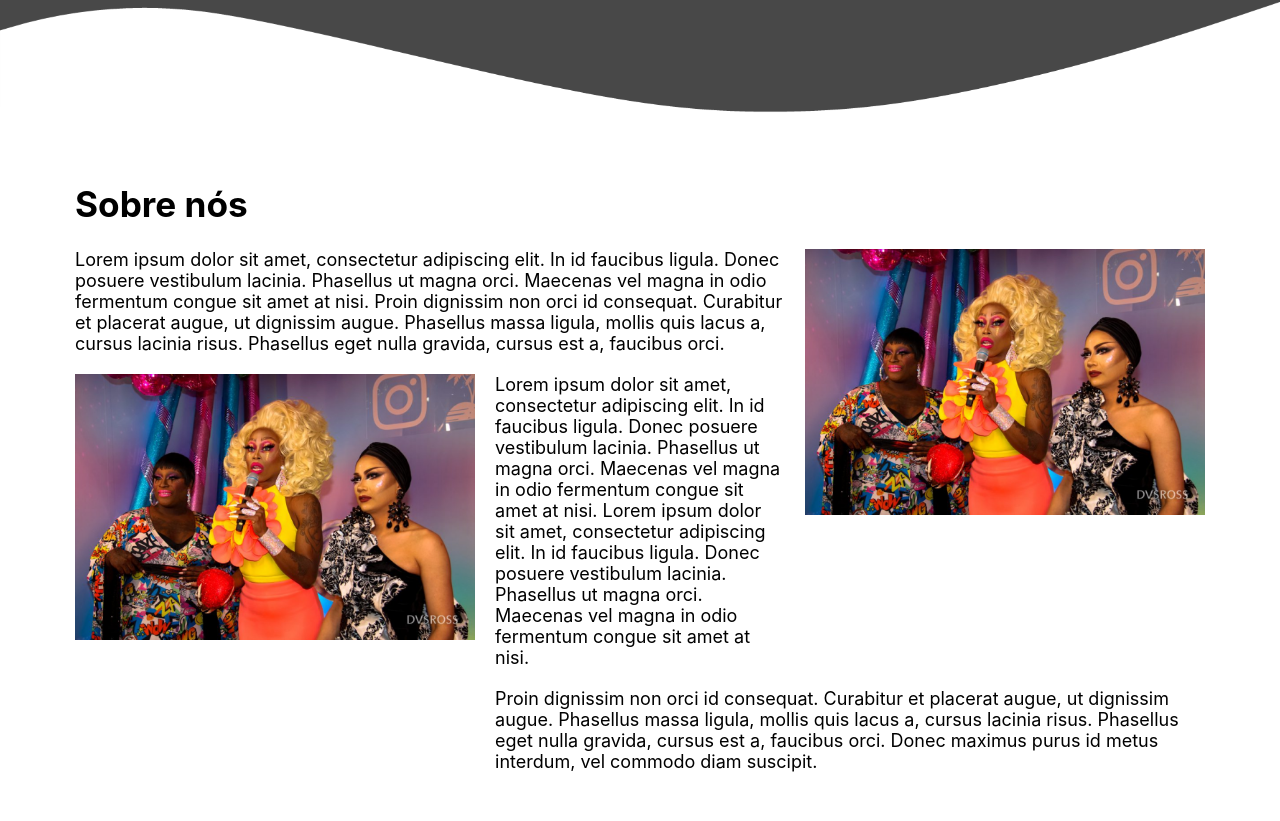
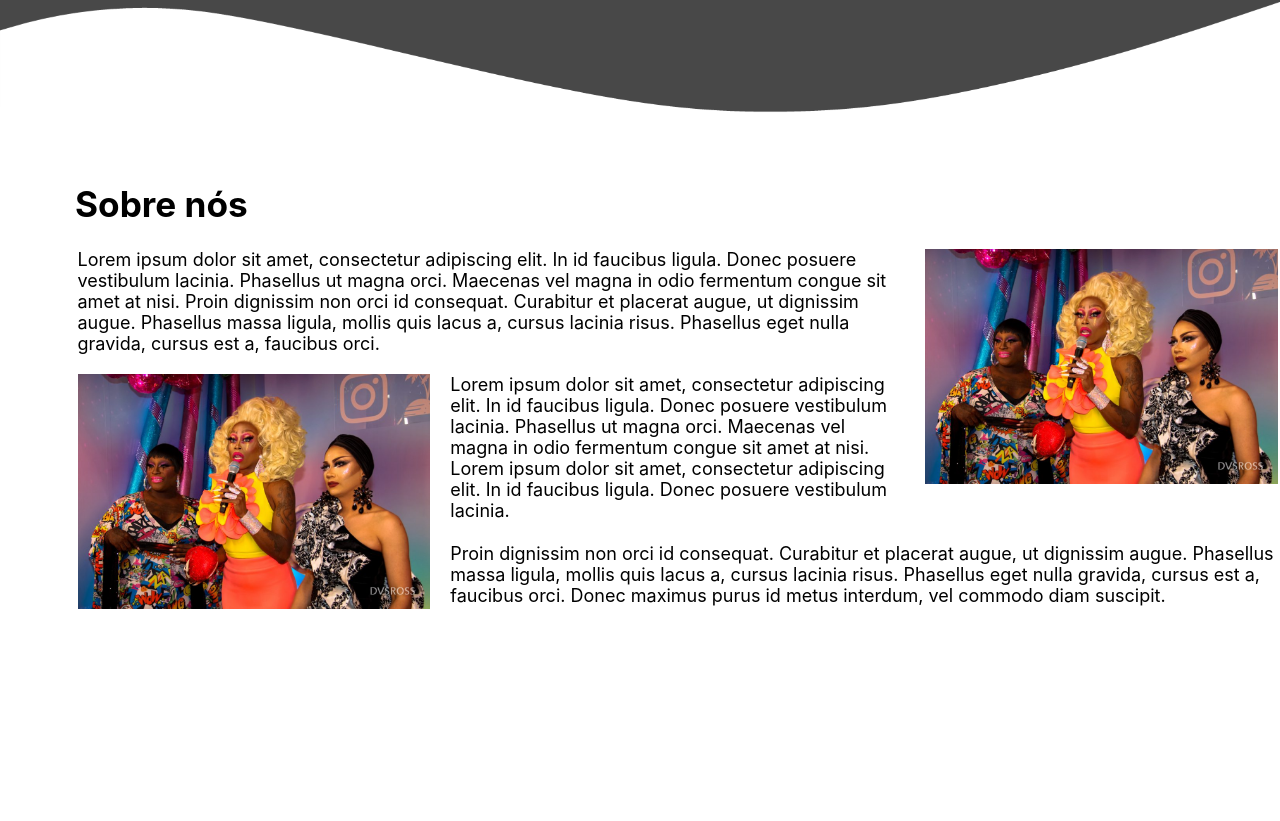
Before and after one commit to GARGA342/dragon_impressoes, a Vue app: page / in a window 1280 px wide. Shown: the part 432-1253 px from the top of the page. Built offline with nearby package versions, Linux system fonts and the light colour scheme.

Commit message:
fade-in inserted on about session

```diff
--- a/src/App.vue
+++ b/src/App.vue
@@ -18,7 +18,7 @@ import Rodape from './components/Rodape.vue'
   <Rodape />
 </template>
 
-<style scoped>
+<style>
   #home_div{
     display: block;
     width: 100%;
--- a/src/components/Pedidos.vue
+++ b/src/components/Pedidos.vue
@@ -1,5 +1,5 @@
 <template>
-    <div class="main" id="pedidos">
+    <section class="main" id="pedidos">
         <h1>Pedidos</h1>
         <div class="content">
             <div class="social">
@@ -14,7 +14,7 @@
                 <img id="f_img3" src="../assets/img/float_image3.png"/>
             </div>
         </div>
-    </div>
+    </section>
 </template>
 
 <style scoped>
--- a/src/components/Produtos.vue
+++ b/src/components/Produtos.vue
@@ -1,5 +1,5 @@
 <template>
-    <div class="main" id="produtos">
+    <section class="main" id="produtos">
         <h1>Produtos</h1>
         <div class="content">
             <div class="indicator"><img src="../assets/img/left_arrow.png" class="arrow"></div>
@@ -24,13 +24,14 @@
 
             <div class="indicator"><img src="../assets/img/right_arrow.png" class="arrow"></div>
         </div>
-    </div>
+    </section>
 </template>
 
 <style scoped>
     .main{
         background-color: #C50018;
-        padding-bottom: 5rem;
+        padding: auto 0 auto;
+        min-height: 100vh;
     }
 
     h1{
--- a/src/components/Sobre.vue
+++ b/src/components/Sobre.vue
@@ -1,31 +1,34 @@
 <template>
-    <div class="main" id="sobre">
+    <section class="main" id="sobre">
         <h1>Sobre nós</h1>
         <div class="content">
             <!-- Primeiro bloco -->
-            <p id="p1">Lorem ipsum dolor sit amet, consectetur adipiscing elit. In id faucibus ligula. Donec posuere vestibulum lacinia. Phasellus ut magna orci. Maecenas vel magna in odio fermentum congue sit amet at nisi. Proin dignissim non orci id consequat. Curabitur et placerat augue, ut dignissim augue. Phasellus massa ligula, mollis quis lacus a, cursus lacinia risus. Phasellus eget nulla gravida, cursus est a, faucibus orci.</p>
-            <img src="../assets/img/generic-1.png" class="text_img" id="rimg">
+            <p id="p1" class="l_transition">Lorem ipsum dolor sit amet, consectetur adipiscing elit. In id faucibus ligula. Donec posuere vestibulum lacinia. Phasellus ut magna orci. Maecenas vel magna in odio fermentum congue sit amet at nisi. Proin dignissim non orci id consequat. Curabitur et placerat augue, ut dignissim augue. Phasellus massa ligula, mollis quis lacus a, cursus lacinia risus. Phasellus eget nulla gravida, cursus est a, faucibus orci.</p>
+            <img src="../assets/img/generic-1.png" class="r_transition" id="rimg">
 
             <!-- Paŕagrafo ao centro -->
-            <p id="p2">Lorem ipsum dolor sit amet, consectetur adipiscing elit. In id faucibus ligula. Donec posuere vestibulum lacinia. Phasellus ut magna orci. Maecenas vel magna in odio fermentum congue sit amet at nisi. Lorem ipsum dolor sit amet, consectetur adipiscing elit. In id faucibus ligula. Donec posuere vestibulum lacinia. Phasellus ut magna orci. Maecenas vel magna in odio fermentum congue sit amet at nisi. </p>
+            <p id="p2" class="l_transition">Lorem ipsum dolor sit amet, consectetur adipiscing elit. In id faucibus ligula. Donec posuere vestibulum lacinia. Phasellus ut magna orci. Maecenas vel magna in odio fermentum congue sit amet at nisi. Lorem ipsum dolor sit amet, consectetur adipiscing elit. In id faucibus ligula. Donec posuere vestibulum lacinia.</p>
 
             <!-- Último bloco -->
-            <img src="../assets/img/generic-1.png" class="text_img" id="limg">
-            <p id="p3">Proin dignissim non orci id consequat. Curabitur et placerat augue, ut dignissim augue. Phasellus massa ligula, mollis quis lacus a, cursus lacinia risus. Phasellus eget nulla gravida, cursus est a, faucibus orci. Donec maximus purus id metus interdum, vel commodo diam suscipit.</p>
+            <img src="../assets/img/generic-1.png" class="l_transition" id="limg">
+            <p id="p3" class="r_transition">Proin dignissim non orci id consequat. Curabitur et placerat augue, ut dignissim augue. Phasellus massa ligula, mollis quis lacus a, cursus lacinia risus. Phasellus eget nulla gravida, cursus est a, faucibus orci. Donec maximus purus id metus interdum, vel commodo diam suscipit.</p>
         </div>
-    </div>
+    </section>
 </template>
 
 <style scoped>
     .main{
-        margin-inline: 4.69rem;
-        margin-bottom: 5rem;
+        margin: auto 0 auto 4.69rem;
+        min-height: 80vh;
+        overflow-x: hidden;
     }
 
     .content{
         display: grid;
         gap: 20px;
         grid-template-columns: auto auto auto;
+        max-width: 1200px;
+        margin: 0 auto;
     }
 
     #p1{
@@ -55,18 +58,19 @@
         grid-row-end: 4;
     }
 
-    .text_img{
-        width: 400px;
+    .content img{
+        max-width: 100%;
     }
 
-    h1{
+    .main h1{
         color: #000;
         font-weight: bold;
         margin-bottom: 1.5rem;
     }
 
-    p{
+    .content p{
         font-size: large;
+        max-width: 100%;
     }
 
     #div{
@@ -74,4 +78,88 @@
         width: 100%;
         background-color: white;
     }
+
+    .l_transition{
+        transform: translateX(-50%);
+        transition: transform 1.7s ease;
+        animation: fadein 3s;
+        -webkit-animation: fadein 3s; /* Safari, Chrome and Opera > 12.1 */
+       -moz-animation: fadein 3s; /* Firefox < 16 */
+        -ms-animation: fadein 3s; /* Internet Explorer */
+         -o-animation: fadein 3s; /* Opera < 12.1 */
+            animation: fadein 3s;
+}
+
+    .r_transition{
+        transform: translateX(+50%);
+        transition: transform 1.7s ease;
+        animation: fadein 3s;
+        -webkit-animation: fadein 3s; /* Safari, Chrome and Opera > 12.1 */
+       -moz-animation: fadein 3s; /* Firefox < 16 */
+        -ms-animation: fadein 3s; /* Internet Explorer */
+         -o-animation: fadein 3s; /* Opera < 12.1 */
+            animation: fadein 3s;
+}
+
+    .r_transition.show, .l_transition.show{
+        transform: translateX(0);
+    }
+
+    @keyframes fadein {
+        from { opacity: 0; }
+        to   { opacity: 1; }
+    }
+
+    /* Firefox < 16 */
+    @-moz-keyframes fadein {
+        from { opacity: 0; }
+        to   { opacity: 1; }
+    }
+
+    /* Safari, Chrome and Opera > 12.1 */
+    @-webkit-keyframes fadein {
+        from { opacity: 0; }
+        to   { opacity: 1; }
+    }
+
+    /* Internet Explorer */
+    @-ms-keyframes fadein {
+        from { opacity: 0; }
+        to   { opacity: 1; }
+    }
+
+    /* Opera < 12.1 */
+    @-o-keyframes fadein {
+        from { opacity: 0; }
+        to   { opacity: 1; }
+    }
 </style>
+
+<script setup>
+import { onMounted } from 'vue'
+
+onMounted(() => {
+  const l_elements = document.querySelectorAll('.l_transition')
+  const r_elements = document.querySelectorAll('.r_transition')
+  window.addEventListener('scroll', checkBoxes)
+
+  function checkBoxes(){
+    const triggerBottom = window.innerHeight / 5 * 4
+    l_elements.forEach((box) => {
+        const boxTop = box.getBoundingClientRect().top
+
+        if(boxTop < triggerBottom){
+            box.classList.add('show')
+        }
+    })
+
+    r_elements.forEach((box) => {
+        const boxTop = box.getBoundingClientRect().top
+
+        if(boxTop < triggerBottom){
+            box.classList.add('show')
+        }
+    })
+  }
+})
+</script>
```
